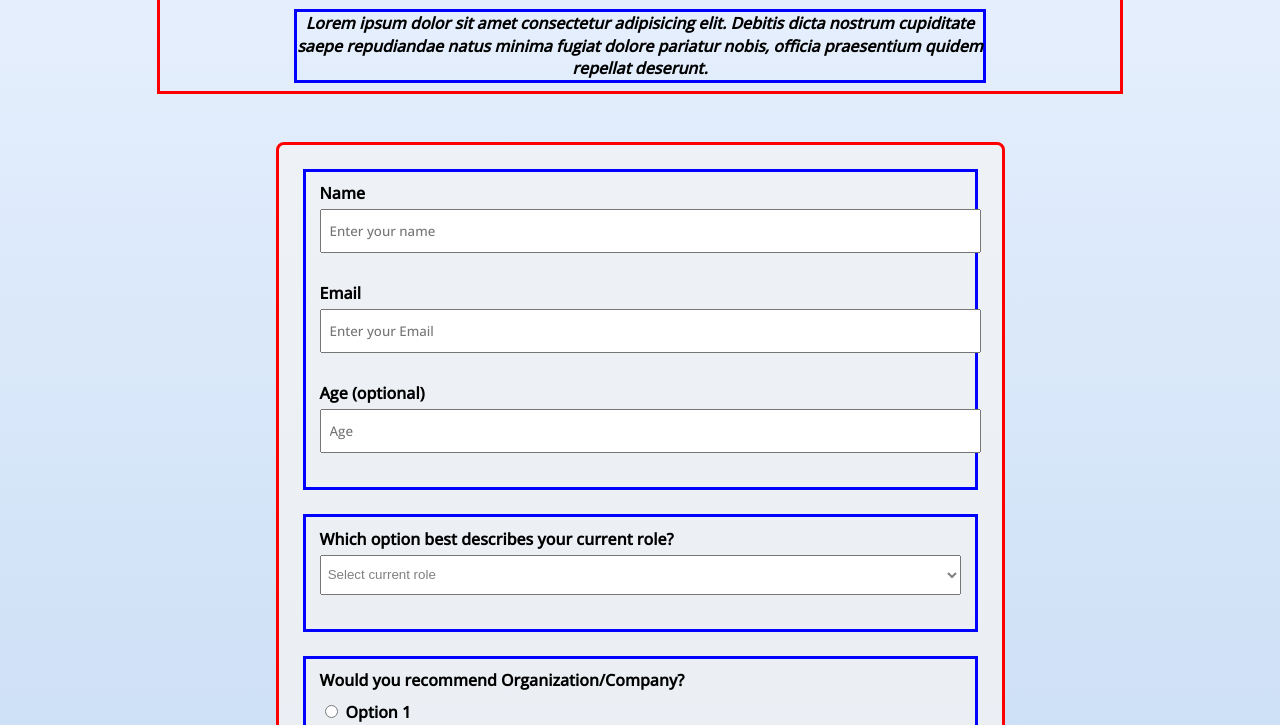
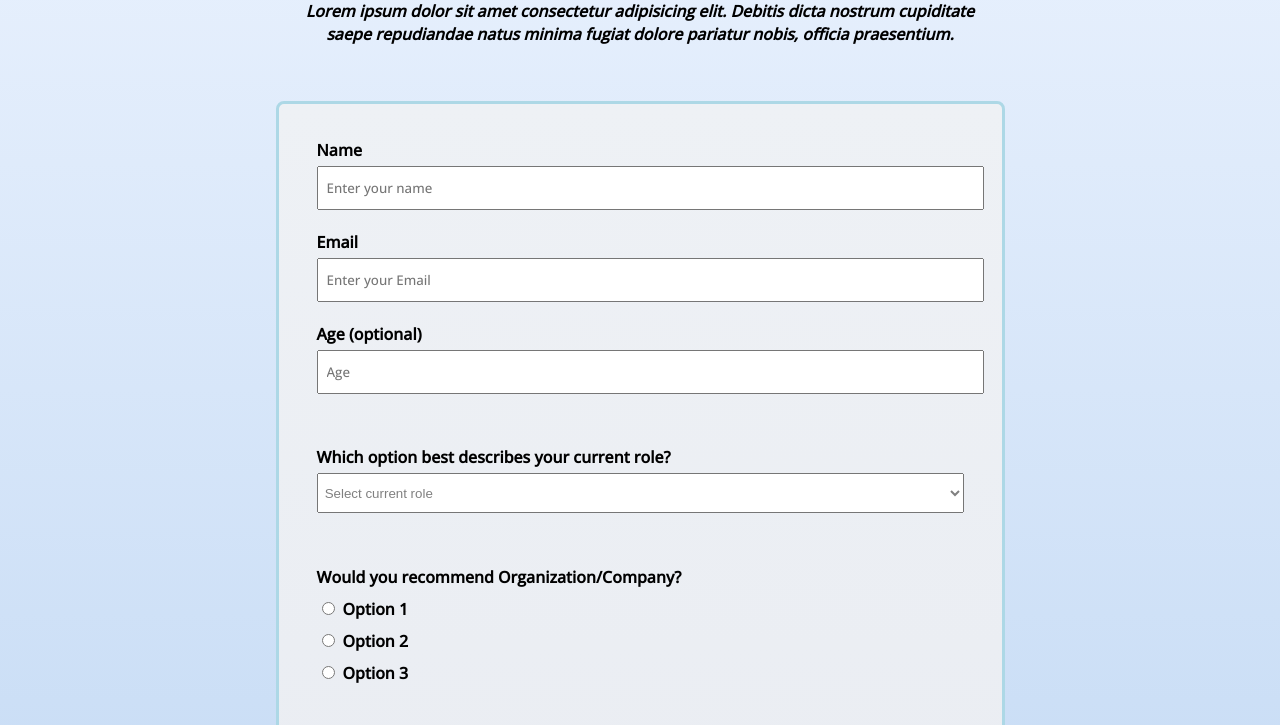
Before and after one commit to jbrown307/Surveyform-certProject, a plain HTML site: page index.html in a window 1280 px wide. Shown: the part 62-787 px from the top of the page. Drawn offline with nearby package versions, Linux system fonts and the light colour scheme.

Commit message:
ADD styles--REFACTOR code

```diff
--- a/index.html
+++ b/index.html
@@ -14,17 +14,17 @@
 </head>
 
 <body>
-  <!---------- heading component  ---------->
+  <!---------- heading ---------->
   <div class="heading-container">
     <h1 id="title">Organization/Company Survey Form</h1>
-    <p id="description">Lorem ipsum dolor sit amet consectetur adipisicing elit. Debitis dicta nostrum cupiditate saepe repudiandae natus minima fugiat dolore pariatur nobis, officia praesentium quidem repellat deserunt.</p>
+    <p id="description">Lorem ipsum dolor sit amet consectetur adipisicing elit. Debitis dicta nostrum cupiditate saepe repudiandae natus minima fugiat dolore pariatur nobis, officia praesentium.</p>
   </div>
 
-  <!---------- main container component ---------->
+  <!---------- main container ---------->
   <div class="form-container">
   <form id="survey-form">
 
-  <!---------- user info component ---------->
+  <!---------- user info ---------->
     <div class="user-info">
       <fieldset>
         <div class="form-group">
@@ -41,7 +41,7 @@
       </fieldset>
   </div>
 
-  <!---------- user role component ---------->
+  <!---------- user role ---------->
   <div class="user-role">
     <fieldset>
       <div class="form-group">
@@ -58,7 +58,7 @@
     </fieldset>
   </div>
 
-    <!---------- user recommend component ---------->
+    <!---------- user recommend ---------->
   <div class="user-recommend">
     <fieldset>
         <div class="form-group">
@@ -78,7 +78,7 @@
   </div>
 
 
-    <!---------- user favorite component ---------->
+    <!---------- user favorite ---------->
     <div class="user-favorite">
       <fieldset>
         <div class="form-group">
@@ -96,7 +96,7 @@
       </fieldset>
     </div>
 
-    <!---------- user improvement component ---------->
+    <!---------- user improvement ---------->
     <div class="user-improvement">
       <fieldset>
         <div class="form-group">
@@ -133,7 +133,7 @@
       </fieldset>
     </div>
 
-    <!---------- user comments component ---------->
+    <!---------- user comments ---------->
     <div class="user-comments">
       <fieldset>
         <div class="form-group">
@@ -143,7 +143,7 @@
         </fieldset>
     </div>
 
-    <!---------- submit button component ---------->
+    <!---------- submit button ---------->
     <div class="submit-button">
       <button id="submit" for="submit">Submit</button>
     </div>
--- a/styles.css
+++ b/styles.css
@@ -1,3 +1,9 @@
+/* ---------- variables ---------- */
+:root {
+  --icy-border: solid 3px lightblue;
+}
+
+
 /* ---------- general ---------- */
 body {
   font-family: 'Open Sans', sans-serif;
@@ -71,17 +77,18 @@ button {
   }
 
   div {
-    margin-bottom: 1.5rem;
+    margin-bottom: 1rem;
   }
 
   .block {
     display: block;
   }
 
-/* ---------- main container component ---------- */
+/* ---------- main container ---------- */
 .form-container {
-  border: solid 3px red;
+  /* border: solid 3px red; */
 
+  border: var(--icy-border);
   width: 675px;
   height: 100%;
   max-width: 720px;
@@ -92,9 +99,9 @@ button {
   border-radius: 0.5rem;
  }
 
-/* ---------- heading component  ---------- */
+/* ---------- heading ---------- */
 .heading-container {
-  border: solid 3px red;
+  /* border: solid 3px red; */
 
   width: 75%;
   margin: 0 auto;
@@ -105,53 +112,55 @@ button {
 
 }
   #title {
-  border: solid 3px blue;
+  /* border: solid 3px blue; */
 
   }
 
   #description {
-  border: solid 3px blue;
+  /* border: solid 3px blue; */
+
   margin-top: 1rem;
   width: 75ch;
   }
 
-/* ---------- user info component ---------- */
+/* ---------- user info ---------- */
 .user-info {
-  border: solid 3px blue;
+  /* border: solid 3px blue; */
 
 }
 
-/* ---------- user role component ---------- */
+/* ---------- user role ---------- */
 .user-role {
-  border: solid 3px blue;
+  /* border: solid 3px blue; */
 
 }
 
-/* ---------- user recommend component ---------- */
+/* ---------- user recommend ---------- */
 .user-recommend {
-  border: solid 3px blue;
+  /* border: solid 3px blue; */
 
 }
 
-/* ---------- user-favorite component ---------- */
+/* ---------- user-favorite ---------- */
 .user-favorite {
-  border: solid 3px blue;
+  /* border: solid 3px blue; */
 
 }
 
-/* ---------- user improvement component ---------- */
+/* ---------- user improvement ---------- */
 .user-improvement {
-  border: solid 3px blue;
+  /* border: solid 3px blue; */
 
 }
 
-/* ---------- user comments component ---------- */
+/* ---------- user comments ---------- */
 .user-comments {
-  border: solid 3px blue;
+  /* border: solid 3px blue; */
 
 }
 
 .submit-button {
-  border: solid 3px blue;
+  /* border: solid 3px blue; */
+  border: var(--icy-border);
 
 }
```
